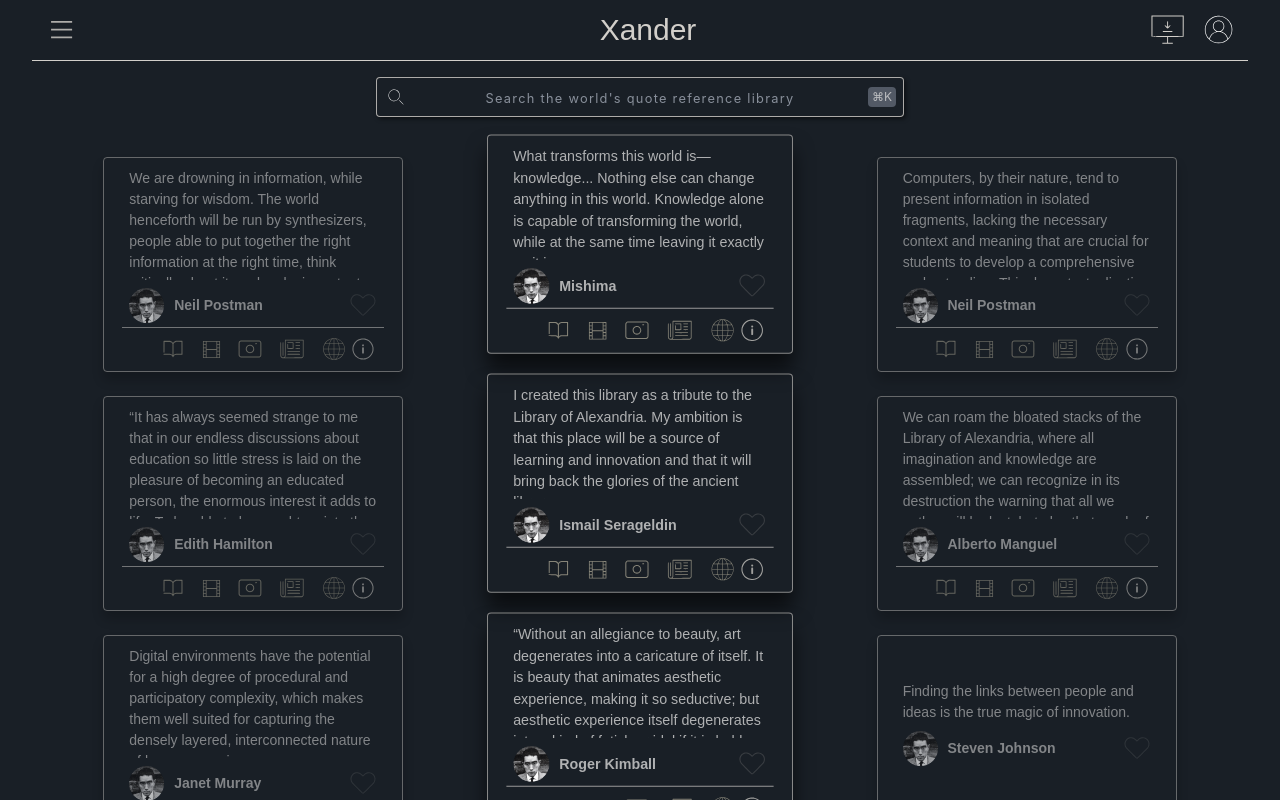
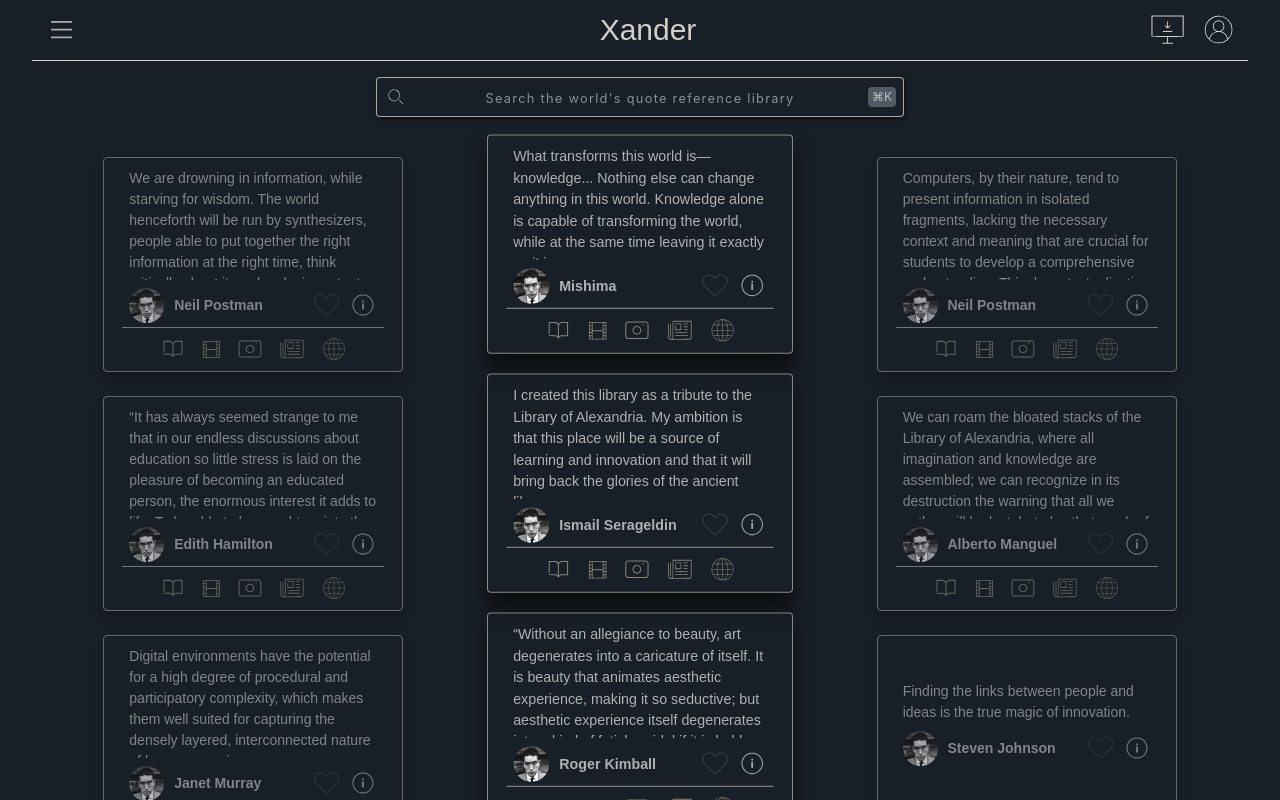
Before and after one commit to scmacoll/xander.com, a Next.js app: page / in a window 1280 px wide. Shown: the top 800 px of the page. Built offline with nearby package versions, Linux system fonts and the light colour scheme.

Commit message:
card icons edit

```diff
--- a/src/app/components/Content/Content.module.scss
+++ b/src/app/components/Content/Content.module.scss
@@ -197,7 +197,13 @@
     color: rgb(232, 230, 228);
 }
 
-.cardHeart {}
+.cardUserClick {
+    display: flex;
+}
+
+.cardHeart {
+    display: flex;
+}
 .cardHeart:hover svg path {
     fill: rgb(112, 45, 45);
 }
@@ -229,10 +235,6 @@
     fill: #b5b19b;
 }
 
-.cardInfo {
-    position: absolute;;
-    right: 0;
-}
 
 .cardInfo:hover svg path {
     // fill: rgb(166, 142, 10);
--- a/src/app/components/Content/Content.tsx
+++ b/src/app/components/Content/Content.tsx
@@ -3,6 +3,7 @@
 import userIcon from '../../assets/user_icon.svg'
 import yukioMishimaImage from '../../assets/Yukio_Mishima,_1955_(cropped)-modified(1).png';
 import React from 'react';
+import Image from 'next/image'
 
 
 const Content = () => {
@@ -91,19 +92,21 @@
                   <div className={`${styles.cardAuthor}`}>
                     <div className={`${styles.authorName} flex items-center`}>
                       <a href="#">
-                        <img
+                        <Image
                           className={`${styles.dp}`}
                           src={yukioMishimaImage.src}
-                          alt=""
+                          alt="yuko"
+                          width="100"
+                          height="100"
                         />
                       </a>
                       <h3 className="font-bold">
                         <a href="#">{tile.text}</a>
                       </h3>
                     </div>
+                    <div className={`${styles.cardUserClick}`}>
                       <div className={`${styles.cardHeart}`}>
                         <svg
-                        className=""
                           version="1.0"
                           xmlns="http://www.w3.org/2000/svg"
                           width="3em"
@@ -111,7 +114,7 @@
                           viewBox="0 0 752.000000 752.000000"
                           preserveAspectRatio="xMidYMid meet">
                           <g
-                          transform="translate(0.000000,752.000000) scale(0.100000,-0.100000)"
+                            transform="translate(100.000000,752.000000) scale(0.100000,-0.100000)"
                             fill="#d2cfca2b"
                             stroke="none">
                             <path
@@ -128,6 +131,46 @@
                             />
                           </g>
                         </svg>
+                      </div>
+                      <div className={`${styles.cardInfo}`}>
+                        <svg
+                          version="1.0"
+                          xmlns="http://www.w3.org/2000/svg"
+                          width="3em"
+                          height="3em"
+                          viewBox="0 0 752.000000 752.000000"
+                          preserveAspectRatio="xMidYMid meet">
+                          <g
+                            transform="translate(0.000000,752.000000) scale(0.100000,-0.100000)"
+                            fill="#d2cfcaba"
+                            stroke="none">
+                            <path
+                              d="M3540 5643 c-104 -13 -290 -57 -395 -93 -675 -233 -1156 -817 -1261
+                                -1532 -24 -168 -15 -469 20 -633 160 -754 727 -1320 1486 -1483 116 -25 142
+                                -26 370 -26 228 0 253 1 370 26 175 38 294 79 448 153 218 105 384 226 547
+                                396 252 264 414 574 493 939 25 116 26 142 26 370 0 228 -1 254 -26 370 -125
+                                582 -488 1059 -1006 1319 -170 86 -301 131 -498 172 -78 16 -145 21 -319 24
+                                -121 2 -236 1 -255 -2z m563 -212 c217 -47 416 -132 607 -258 160 -106 357
+                                -303 463 -463 126 -190 211 -391 259 -614 20 -88 22 -131 22 -336 0 -259 -11
+                                -338 -75 -531 -85 -258 -218 -469 -418 -670 -201 -200 -412 -333 -670 -418
+                                -191 -64 -272 -75 -526 -76 -201 0 -243 3 -337 23 -222 47 -427 133 -618 259
+                                -161 107 -358 304 -463 463 -127 192 -210 389 -259 613 -20 89 -22 131 -22
+                                337 0 206 2 248 22 337 49 226 131 419 259 613 105 159 302 356 463 463 192
+                                127 405 216 613 257 151 29 146 28 372 25 168 -2 230 -7 308 -24z"
+                            />
+                            <path
+                              d="M3685 4586 c-66 -29 -105 -94 -105 -172 0 -51 11 -76 49 -117 38 -42
+                                73 -57 131 -57 57 0 93 15 132 57 109 115 26 304 -134 303 -24 -1 -56 -7 -73
+                                -14z"
+                            />
+                            <path
+                              d="M3695 4078 c-49 -27 -84 -72 -95 -122 -8 -34 -10 -192 -8 -486 l3
+                                -435 24 -38 c12 -21 40 -46 62 -57 78 -40 176 -15 220 57 l24 38 3 435 c2 294
+                                0 452 -8 486 -11 51 -47 97 -97 123 -28 14 -102 14 -128 -1z"
+                            />
+                          </g>
+                        </svg>
+                      </div>
                     </div>
                   </div>
                 </div>
@@ -336,45 +379,6 @@
                       </g>
                     </svg>
                   </div>
-                  <div className={`${styles.cardInfo}`}>
-                    <svg
-                      version="1.0"
-                      xmlns="http://www.w3.org/2000/svg"
-                      width="3em"
-                      height="3em"
-                      viewBox="0 0 752.000000 752.000000"
-                      preserveAspectRatio="xMidYMid meet">
-                      <g
-                        transform="translate(0.000000,752.000000) scale(0.100000,-0.100000)"
-                        fill="#d2cfcaba"
-                        stroke="none">
-                        <path
-                          d="M3540 5643 c-104 -13 -290 -57 -395 -93 -675 -233 -1156 -817 -1261
-                          -1532 -24 -168 -15 -469 20 -633 160 -754 727 -1320 1486 -1483 116 -25 142
-                          -26 370 -26 228 0 253 1 370 26 175 38 294 79 448 153 218 105 384 226 547
-                          396 252 264 414 574 493 939 25 116 26 142 26 370 0 228 -1 254 -26 370 -125
-                          582 -488 1059 -1006 1319 -170 86 -301 131 -498 172 -78 16 -145 21 -319 24
-                          -121 2 -236 1 -255 -2z m563 -212 c217 -47 416 -132 607 -258 160 -106 357
-                          -303 463 -463 126 -190 211 -391 259 -614 20 -88 22 -131 22 -336 0 -259 -11
-                          -338 -75 -531 -85 -258 -218 -469 -418 -670 -201 -200 -412 -333 -670 -418
-                          -191 -64 -272 -75 -526 -76 -201 0 -243 3 -337 23 -222 47 -427 133 -618 259
-                          -161 107 -358 304 -463 463 -127 192 -210 389 -259 613 -20 89 -22 131 -22
-                          337 0 206 2 248 22 337 49 226 131 419 259 613 105 159 302 356 463 463 192
-                          127 405 216 613 257 151 29 146 28 372 25 168 -2 230 -7 308 -24z"
-                        />
-                        <path
-                          d="M3685 4586 c-66 -29 -105 -94 -105 -172 0 -51 11 -76 49 -117 38 -42
-                          73 -57 131 -57 57 0 93 15 132 57 109 115 26 304 -134 303 -24 -1 -56 -7 -73
-                          -14z"
-                        />
-                        <path
-                          d="M3695 4078 c-49 -27 -84 -72 -95 -122 -8 -34 -10 -192 -8 -486 l3
-                          -435 24 -38 c12 -21 40 -46 62 -57 78 -40 176 -15 220 57 l24 38 3 435 c2 294
-                          0 452 -8 486 -11 51 -47 97 -97 123 -28 14 -102 14 -128 -1z"
-                        />
-                      </g>
-                    </svg>
-                  </div>
                 </div>
               </div>
             }
```
Lines whose indentation alone changed are shown as unchanged.
